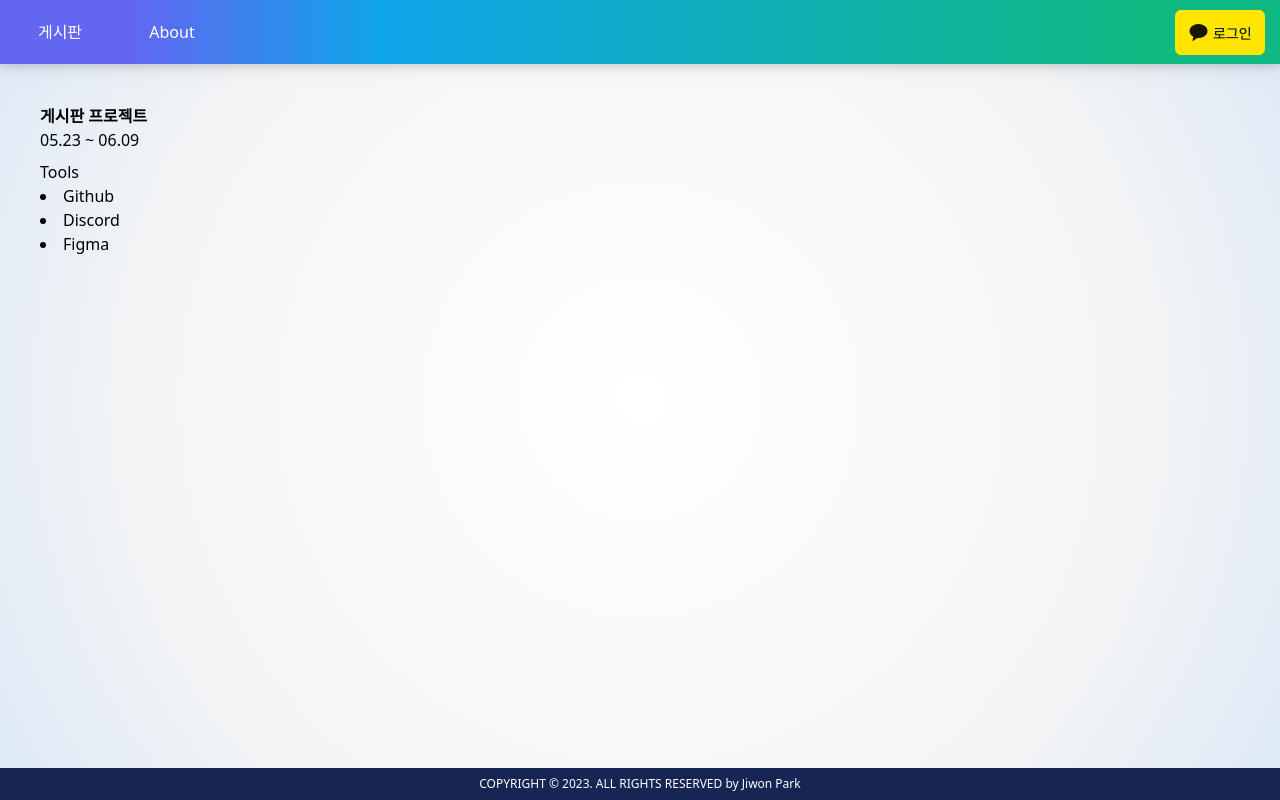
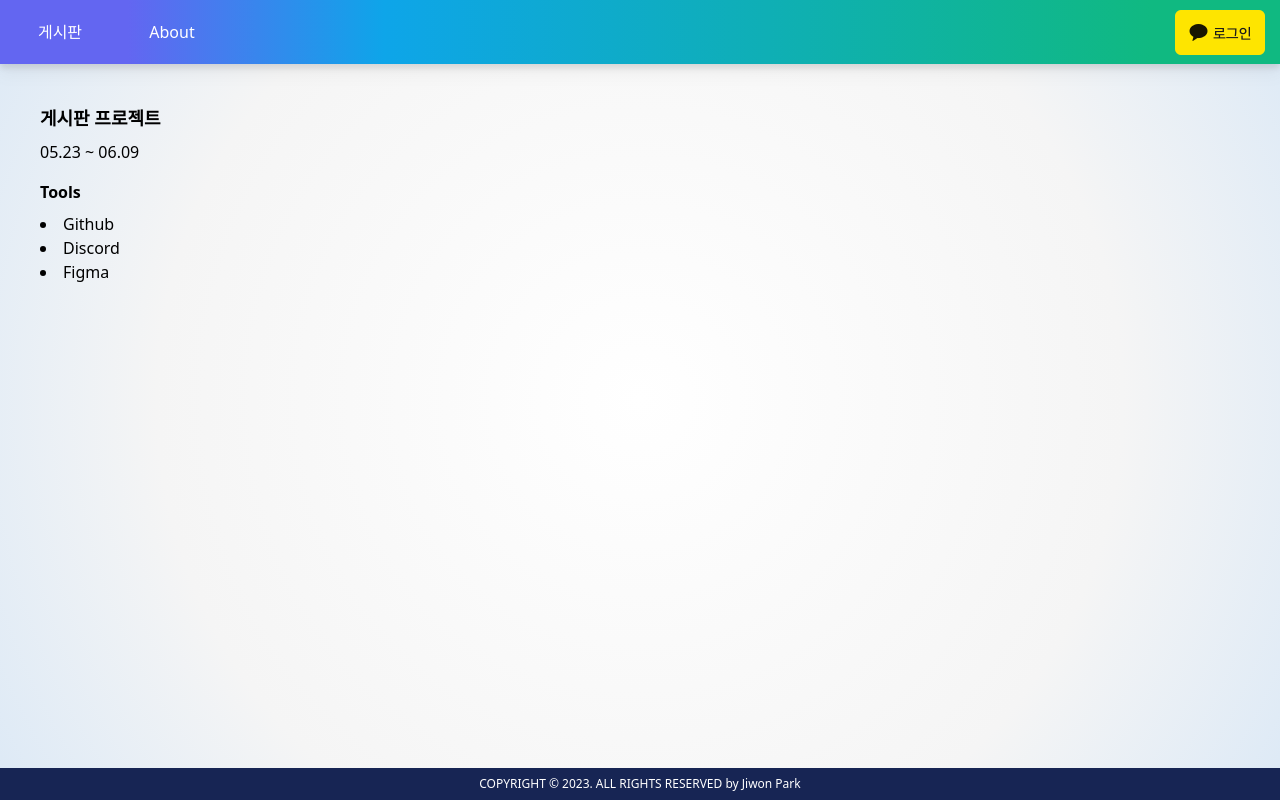
Before and after one commit to Jiwonp12/board_project, a Next.js app: page / in a window 1280 px wide. Built offline with nearby package versions, Linux system fonts and the light colour scheme; no server answers; the database is empty.

Commit message:
fix: css 수정

```diff
--- a/app/actions.tsx
+++ b/app/actions.tsx
@@ -5,10 +5,15 @@ import kakao from "../public/kakao_login_medium.png";
 import Image from "next/image";
 
 export function SignOut() {
+  const handleSignOut = async () => {
+    await signOut();
+    window.location.href = "/board";
+  };
+
   return (
     <button
       className="flex bg-black text-white px-4 py-3 rounded-md font-semibold text-sm hover:text-white transition-all border border-gray-800"
-      onClick={() => signOut()}
+      onClick={handleSignOut}
     >
       로그아웃
     </button>
--- a/app/page.tsx
+++ b/app/page.tsx
@@ -1,16 +1,16 @@
 export default function Home() {
   return (
     <div className="p-10">
-      <div className="mb-2">
-        <b>게시판 프로젝트</b>
+      <div className="mb-4">
+        <h1 className="font-bold text-lg mb-2">게시판 프로젝트</h1>
         <p>05.23 ~ 06.09</p>
       </div>
-      <p>
-        Tools
+      <ul className="list-disc list-inside">
+        <h2 className="font-bold mb-2">Tools</h2>
         <li>Github</li>
         <li>Discord</li>
         <li>Figma</li>
-      </p>
+      </ul>
     </div>
   );
 }
```
